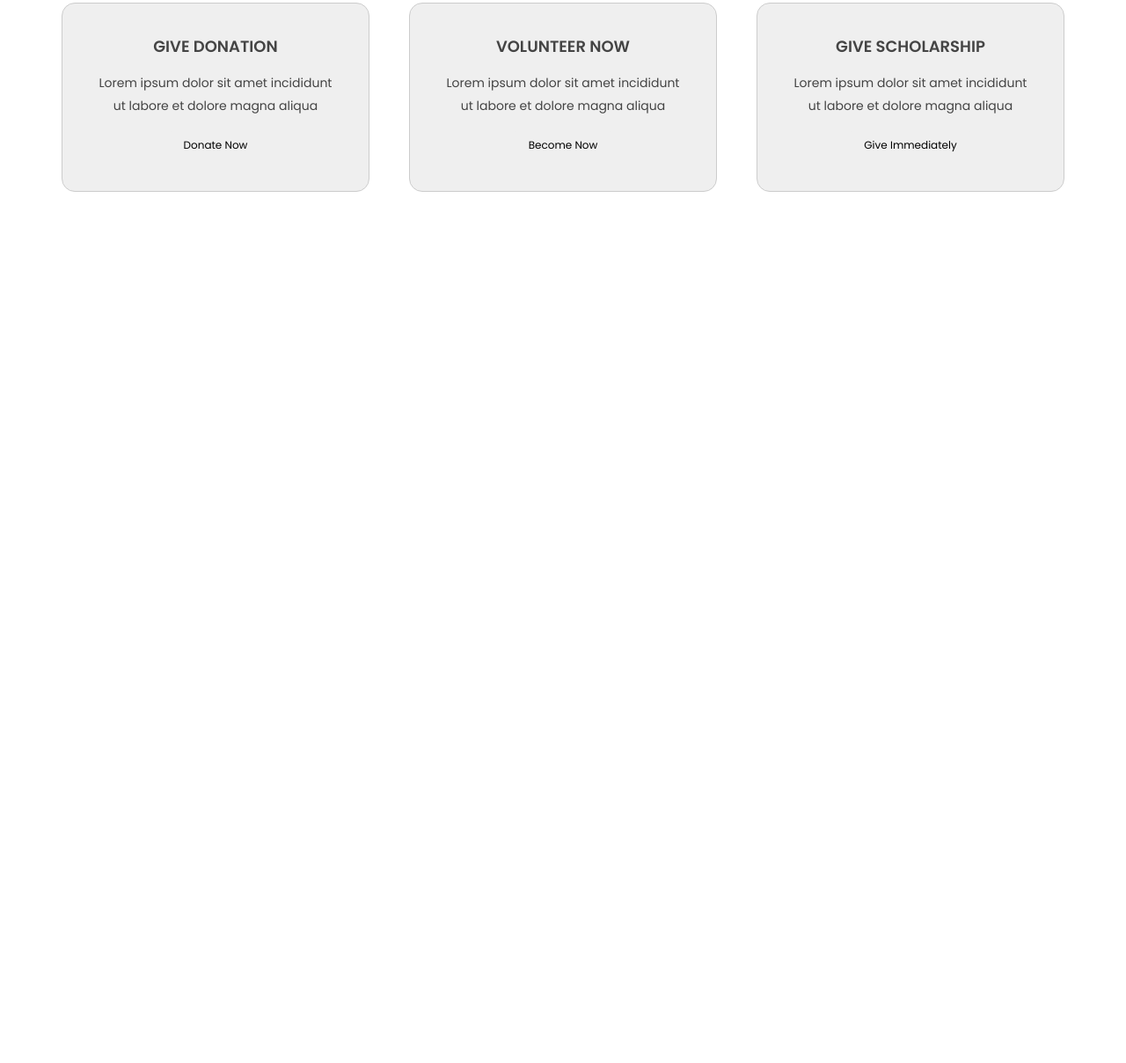
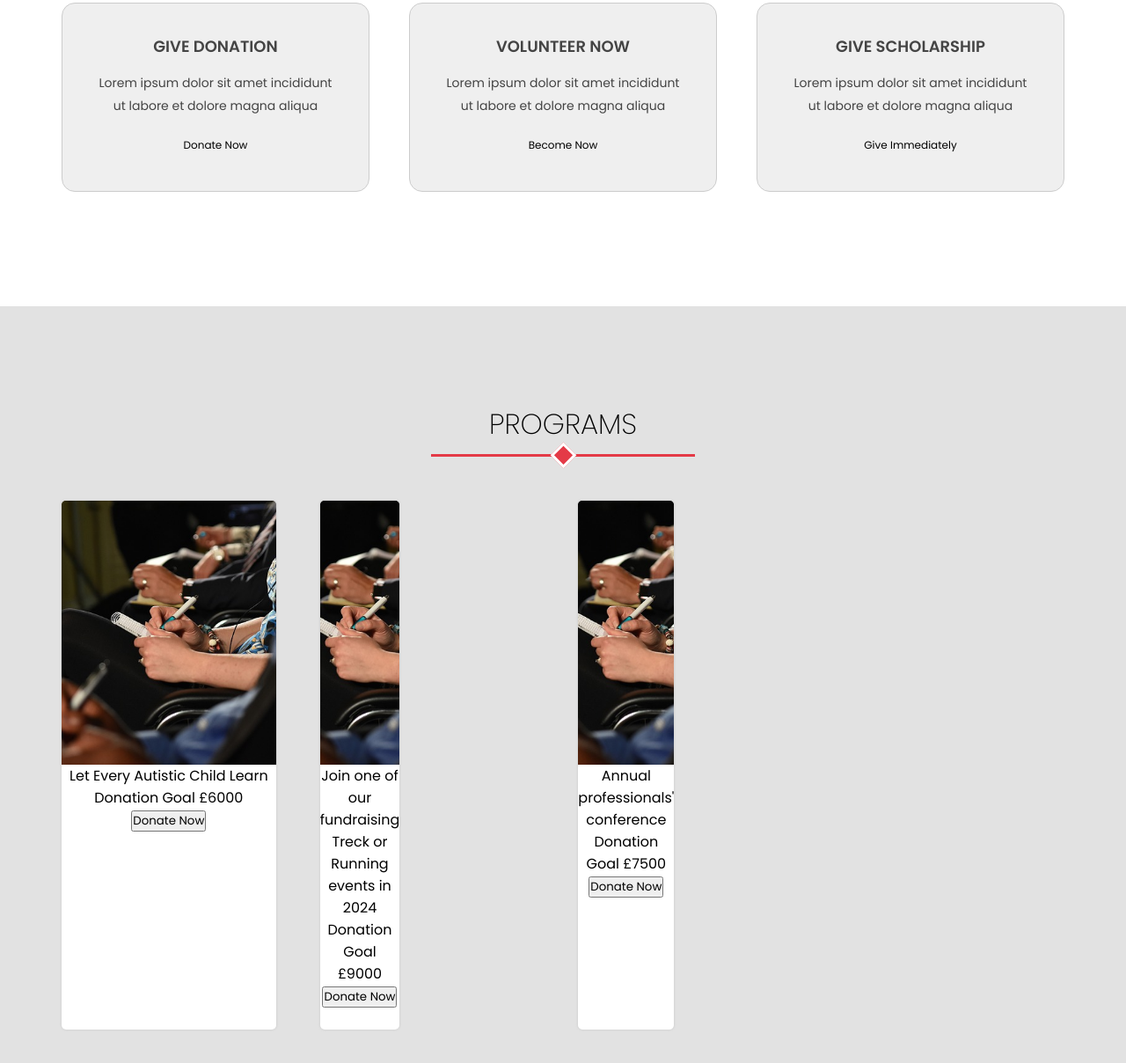
Before and after one commit to ubachicodes/autismawareness, a plain HTML site: page index.html in a window 1280 px wide. Shown: the part 1146-2354 px from the top of the page at 88% size. Before the commit the page ends 1494 px from the top, so only its background shows below. Drawn offline with Linux system fonts and the light colour scheme.

Commit message:
Programs Section created, pictures added

```diff
--- a/css/style.css
+++ b/css/style.css
@@ -4,6 +4,10 @@
 :root{
     --themeRed: #e43a47;
     --gray: #efefef;
+}
+
+html {
+    scroll-behavior: smooth;
 }
 
 button, body {
@@ -162,6 +166,7 @@ header nav ul li a:hover{
 
 
 /* About section start*/
+
 #aboutsection .cards {
     display: flex;
     flex-wrap: wrap;
@@ -180,7 +185,15 @@ header nav ul li a:hover{
     border-radius: 15px;
     height: 215px;
     border: 1px solid #ccc;
+    transition: 0.4s;
+}
 
+#aboutsection .cards > div:hover {
+    width: 400px;
+    margin-top: -20px;
+    border-color: var(--themeRed);
+    padding: 55px;
+    height: auto;
 }
 
 #aboutsection .cards > div .title {
@@ -202,6 +215,72 @@ header nav ul li a:hover{
     font-size: 12px;
     border-radius: 3px;
     cursor: pointer;
+    transition: 0.3s;
+}
+
+#aboutsection .cards > div:hover button {
+    background-color: var(--themeRed);
+    color: #fff;
 }
 
 /* About section end*/
+
+/* Programs section start*/
+.programs{
+    background-color: #e2e2e2;
+}
+
+.programs .boxcontainer{
+    display: grid;
+    grid-template-columns: repeat(4, 1fr);
+    grid-gap: 50px;
+}
+
+.programs .boxcontainer .box {
+    background-color: #fff;
+    text-align: center;
+    padding-bottom: 25px;
+    border-radius: 5px;
+    box-shadow: 0 0 3px 0 #c5c5c5;
+    position: relative;
+    margin-bottom: 15px;
+}
+
+.programs .boxcontainer .box .cardimage {
+    width: 100%;
+    height: 300px;
+    background-position: center;
+    background-size: cover;
+    position: relative;
+    overflow: hidden;
+    border-radius: 5px 5px 0 0;
+}
+
+.programs .boxcontainer .box .cardimage:after {
+    width: 100%;
+    height: 100%;
+    background-position: center;
+    background-size: cover;
+    content: "";
+    position: absolute;
+    left: 0;
+    top: 0;
+    transition: 0.4s;
+}
+
+.programs .boxcontainer .box:nth-child(1) .cardimage,
+.programs .boxcontainer .box:nth-child(1) .cardimage:after  {
+    background-image: url(../images/ai-generated-8489716_640.webp);
+}
+
+.programs .boxcontainer .box:nth-child(1) .cardimage,
+.programs .boxcontainer .box:nth-child(1) .cardimage:after  {
+    background-image: url(../images/hiking-2540186_640.jpg);
+}
+
+.programs .boxcontainer .box:nth-child(1) .cardimage,
+.programs .boxcontainer .box:nth-child(1) .cardimage:after  {
+    background-image: url(../images/taking-notes-3475991_640.jpg);
+}
+
+/* Programs section end*/
--- a/index.html
+++ b/index.html
@@ -21,10 +21,10 @@
                             <a href="#homesection">Home</a>
                         </li>
                         <li>
-                            <a href="Javascript:void(0)">About Us</a>
+                            <a href="#aboutsection">About Us</a>
                         </li>
                         <li>
-                            <a href="Javascript:void(0)">Program</a>
+                            <a href="#programssection">Programs</a>
                         </li>
                         <li>
                             <a href="Javascript:void(0)">Gallery</a>
@@ -93,6 +93,57 @@
         </div>
     </section>
     <!--About section ends here-->
+
+    <section class="programs" id="programssection">
+        <div class="container">
+            <h2 class="sectiontitle">Programs</h2>
+
+            <div class="boxcontainer">
+                <div class="box">
+                    <div class="cardimage"></div>
+                        <div class="programtitle">
+                            Let Every Autistic Child Learn
+                        </div>
+                        <div class="donationcount">
+                            Donation Goal <span>£6000</span>
+                        </div>
+                        <button>Donate Now</button>
+                </div>
+                <!--Box end-->
+
+                <div class="boxcontainer">
+                    <div class="box">
+                        <div class="cardimage"></div>
+                        <div class="programtitle">
+                            Join one of our fundraising Treck or Running events in 2024
+                        </div>
+                        <div class="donationcount">
+                            Donation Goal <span>£9000</span>
+                        </div>
+                        <button>Donate Now</button>
+                    </div>
+                </div>
+                <!--Box end-->
+
+                <div class="boxcontainer">
+                    <div class="box">
+                        <div class="cardimage"></div>
+                        <div class="programtitle">
+                            Annual professionals' conference
+                        </div>
+                        <div class="donationcount">
+                            Donation Goal <span>£7500</span>
+                        </div>
+                        <button>Donate Now</button>
+                    </div>
+                </div>
+                <!--Box end-->
+            </div>
+            <!--BoxContainer section ends-->
+        </div>
+    </section>
+    <!--Programs section ends here-->
+
 </body>
 
 </html>
```
Also changed, not shown: images/ai-generated-8489716_640.webp (added), images/hiking-2540186_640.jpg (added), images/lighting-candles-1788578_640.jpg (added), images/taking-notes-3475991_640.jpg (added).
